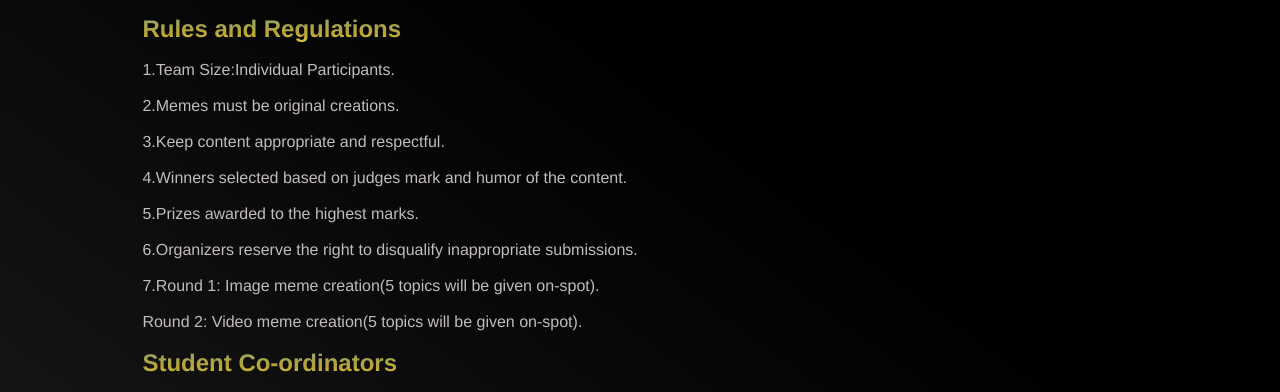
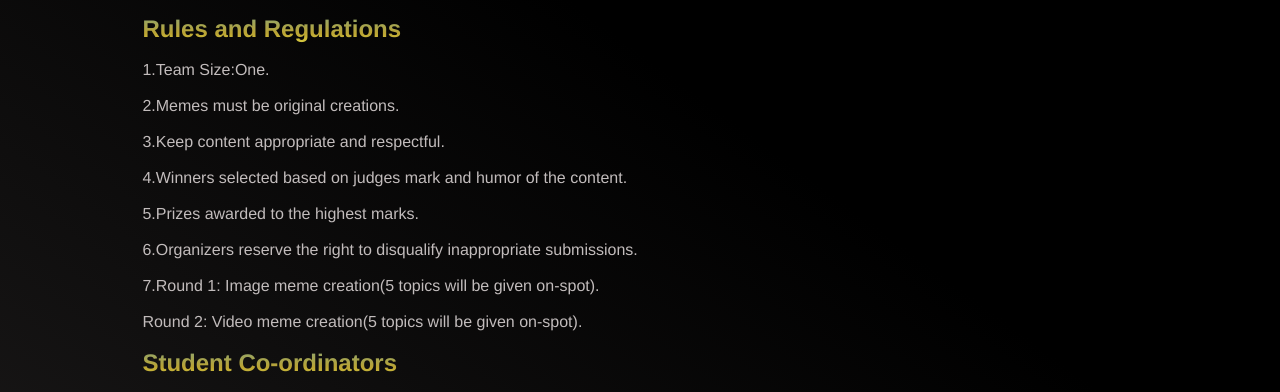
Before and after one commit to LEOFEST/LEOFEST2k24, a website: page meme.html in a window 1280 px wide. Shown: the part 230-622 px from the top of the page. Drawn offline with Linux system fonts and the light colour scheme.

Commit message:
Update meme.html

```diff
--- a/meme.html
+++ b/meme.html
@@ -30,7 +30,7 @@
         <h2>Description</h2><br>
         <p>Engage in our meme creation event! Unleash your creativity, share laughs, and compete for prizes. Let's spread joy through humor together.</p>
              <br> <h2>Rules and Regulations</h2><br>
-              <p>1.Team Size:Individual Participants.<br><br>
+              <p>1.Team Size:One.<br><br>
                 2.Memes must be original creations.<br><br>
                 3.Keep content appropriate and respectful.<br><br>
                 4.Winners selected based on judges mark and humor of the content.<br><br>
```
